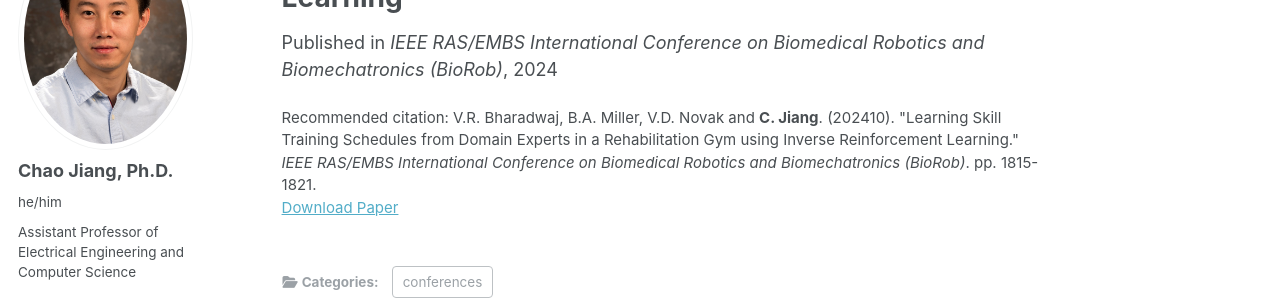
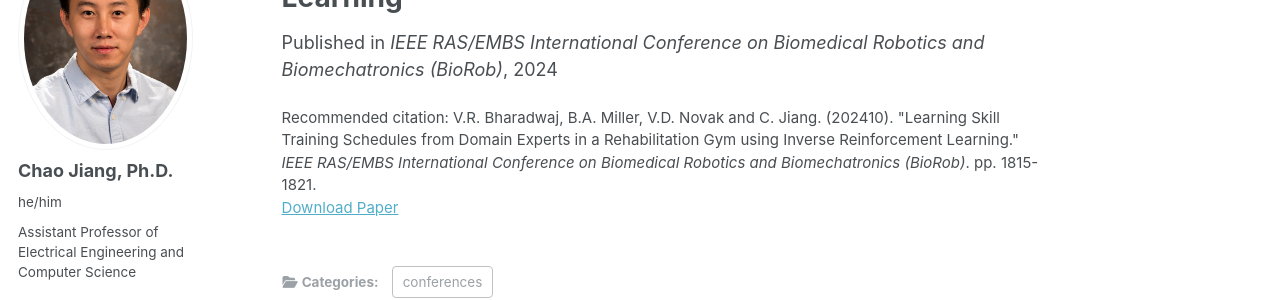
Before and after one commit to cjiang6/cjiang6.github.io, a Jekyll site: the page built from _publications/2024-10-23.md, in a window 1280 px wide and 1123 px high. Shown: the part 179-479 px from the top of the window. Built offline with Jekyll 4.4.1, drawn with Linux system fonts in a browser that asks for light colours; some web fonts are replaced.

Commit message:
Update 2024-10-23.md

```diff
--- a/_publications/2024-10-23.md
+++ b/_publications/2024-10-23.md
@@ -8,5 +8,5 @@ date: 2024-10-23
 venue: 'IEEE RAS/EMBS International Conference on Biomedical Robotics and Biomechatronics (BioRob)'
 #slidesurl: 'http://academicpages.github.io/files/slides2.pdf'
 paperurl: 'https://ieeexplore.ieee.org/document/10719705'
-citation: 'V.R. Bharadwaj, B.A. Miller, V.D. Novak and <b>C. Jiang</b>. (202410). &quot;Learning Skill Training Schedules from Domain Experts in a Rehabilitation Gym using Inverse Reinforcement Learning.&quot; <i>IEEE RAS/EMBS International Conference on Biomedical Robotics and Biomechatronics (BioRob)</i>. pp. 1815-1821.'
+citation: 'V.R. Bharadwaj, B.A. Miller, V.D. Novak and C. Jiang. (202410). &quot;Learning Skill Training Schedules from Domain Experts in a Rehabilitation Gym using Inverse Reinforcement Learning.&quot; <i>IEEE RAS/EMBS International Conference on Biomedical Robotics and Biomechatronics (BioRob)</i>. pp. 1815-1821.'
 ---
```
